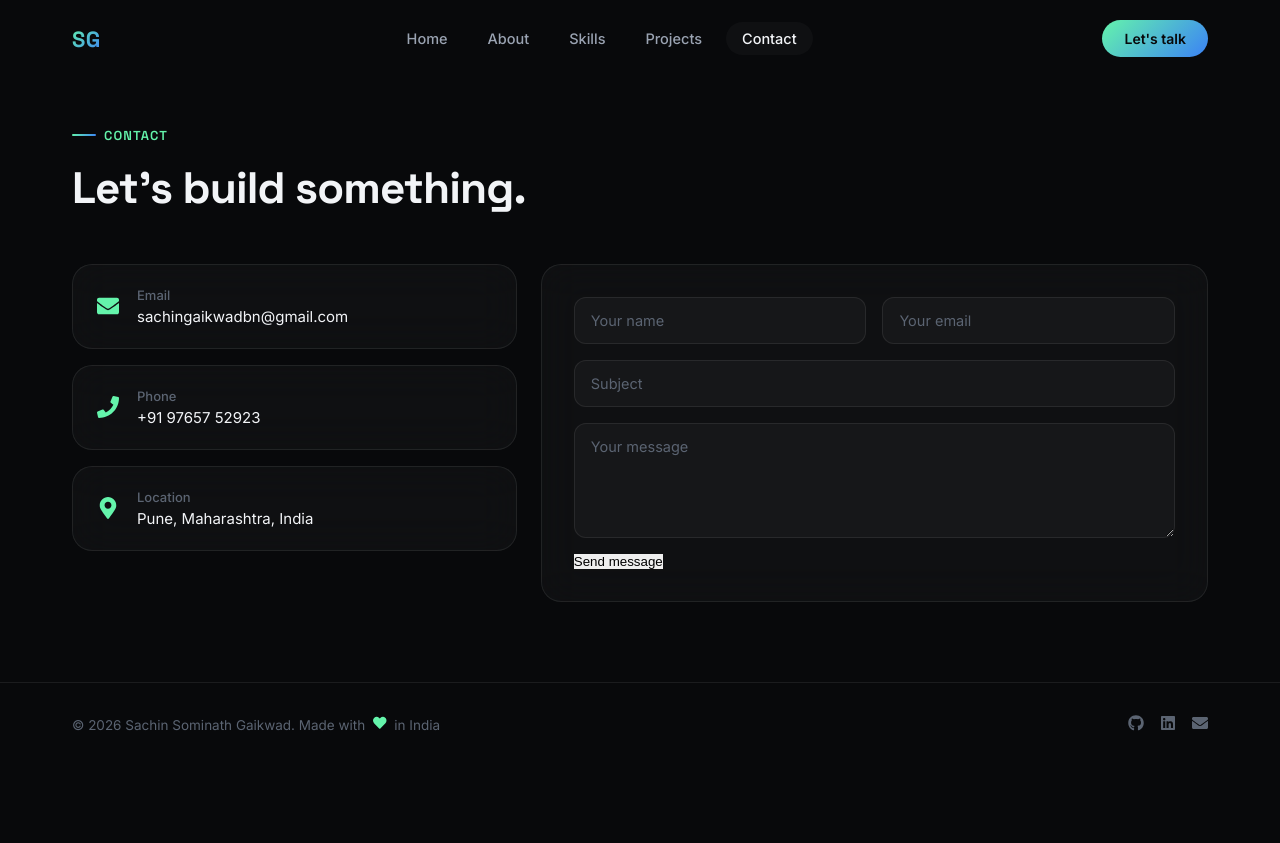
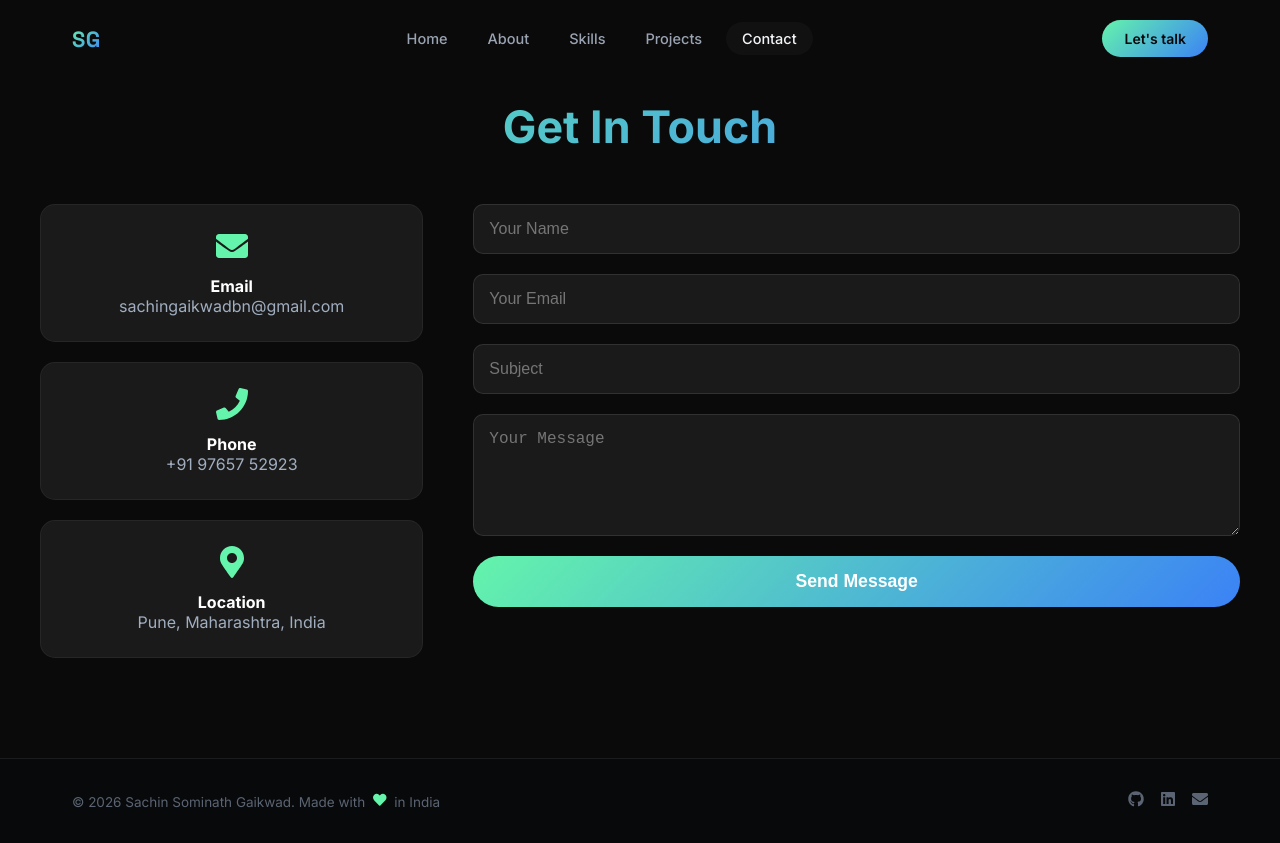
Before and after one commit to SachinGaikwad2204/my-portfolio, a React (Create React App) app: page /contact in a window 1280 px wide. Before the commit the page ends 800 px from the top, so only its background shows below. Built offline with nearby package versions, Linux system fonts and the light colour scheme; the HTML template or start-up script is replaced by a standard one.

Commit message:
Fix emailjs dependency and build

```diff
--- a/src/components/Contact.js
+++ b/src/components/Contact.js
@@ -1,115 +1,71 @@
-import React, { useState, useRef } from 'react';
-import emailjs from '@emailjs/browser';
+import React, { useState } from 'react';
 import { FaEnvelope, FaPhone, FaMapMarkerAlt } from 'react-icons/fa';
 import { personalInfo } from '../data/portfolioData';
-import useReveal from '../hooks/useReveal';
-import './Contact.css';
-
-const SERVICE_ID = 'YOUR_SERVICE_ID';
-const TEMPLATE_ID = 'YOUR_TEMPLATE_ID';
-const PUBLIC_KEY = 'YOUR_PUBLIC_KEY';
 
 const Contact = () => {
-  const formRef = useRef(null);
-  const [formData, setFormData] = useState({ name: '', email: '', subject: '', message: '' });
+  const [formData, setFormData] = useState({
+    name: '',
+    email: '',
+    subject: '',
+    message: ''
+  });
   const [isSubmitting, setIsSubmitting] = useState(false);
-  const [status, setStatus] = useState(null); // 'success' | 'error' | null
-  const ref = useReveal();
+  const [submitted, setSubmitted] = useState(false);
 
-  const handleChange = (e) => setFormData({ ...formData, [e.target.name]: e.target.value });
+  const handleChange = (e) => {
+    setFormData({
+      ...formData,
+      [e.target.name]: e.target.value
+    });
+  };
 
   const handleSubmit = (e) => {
     e.preventDefault();
     setIsSubmitting(true);
-    setStatus(null);
 
-    emailjs.sendForm(SERVICE_ID, TEMPLATE_ID, formRef.current, { publicKey: PUBLIC_KEY })
-      .then(() => {
-        setStatus('success');
+    setTimeout(() => {
+      setIsSubmitting(false);
+      setSubmitted(true);
       setFormData({ name: '', email: '', subject: '', message: '' });
-      })
-      .catch((err) => {
-        console.error('EmailJS error:', err);
-        setStatus('error');
-      })
-      .finally(() => {
-        setIsSubmitting(false);
-        setTimeout(() => setStatus(null), 6000);
-      });
+      setTimeout(() => setSubmitted(false), 5000);
+    }, 1500);
   };
 
   return (
-    <section className="contact" ref={ref}>
-      <div className="container">
-        <div className="section-label">Contact</div>
-        <h2 className="section-title reveal">Let's build something.</h2>
-
-        <div className="contact-grid">
-          <div className="contact-info reveal">
-            <a href={`mailto:${personalInfo.email}`} className="info-card glass-card">
-              <FaEnvelope className="contact-icon" />
-              <div>
-                <h4>Email</h4>
-                <p>{personalInfo.email}</p>
+    <section style={{ padding: '100px 20px', background: '#0a0a0a' }}>
+      <div style={{ maxWidth: '1200px', margin: '0 auto' }}>
+        <h2 style={{ fontSize: '2.8rem', textAlign: 'center', marginBottom: '50px', background: 'linear-gradient(135deg, #64f4ab, #3b82f6)', WebkitBackgroundClip: 'text', WebkitTextFillColor: 'transparent' }}>Get In Touch</h2>
+        <div style={{ display: 'grid', gridTemplateColumns: '1fr 2fr', gap: '50px' }}>
+          <div style={{ display: 'flex', flexDirection: 'column', gap: '20px' }}>
+            <div style={{ background: '#1a1a1a', padding: '25px', borderRadius: '15px', border: '1px solid rgba(255,255,255,0.05)', textAlign: 'center' }}>
+              <FaEnvelope style={{ fontSize: '2rem', color: '#64f4ab', marginBottom: '10px' }} />
+              <h4 style={{ color: '#fff' }}>Email</h4>
+              <p style={{ color: '#a0aec0' }}>{personalInfo.email}</p>
             </div>
-            </a>
-            <a href={`tel:${personalInfo.phone.replace(/\s/g, '')}`} className="info-card glass-card">
-              <FaPhone className="contact-icon" />
-              <div>
-                <h4>Phone</h4>
-                <p>{personalInfo.phone}</p>
+            <div style={{ background: '#1a1a1a', padding: '25px', borderRadius: '15px', border: '1px solid rgba(255,255,255,0.05)', textAlign: 'center' }}>
+              <FaPhone style={{ fontSize: '2rem', color: '#64f4ab', marginBottom: '10px' }} />
+              <h4 style={{ color: '#fff' }}>Phone</h4>
+              <p style={{ color: '#a0aec0' }}>{personalInfo.phone}</p>
             </div>
-            </a>
-            <div className="info-card glass-card">
-              <FaMapMarkerAlt className="contact-icon" />
-              <div>
-                <h4>Location</h4>
-                <p>{personalInfo.location}</p>
-              </div>
+            <div style={{ background: '#1a1a1a', padding: '25px', borderRadius: '15px', border: '1px solid rgba(255,255,255,0.05)', textAlign: 'center' }}>
+              <FaMapMarkerAlt style={{ fontSize: '2rem', color: '#64f4ab', marginBottom: '10px' }} />
+              <h4 style={{ color: '#fff' }}>Location</h4>
+              <p style={{ color: '#a0aec0' }}>{personalInfo.location}</p>
             </div>
           </div>
 
-          <form ref={formRef} onSubmit={handleSubmit} className="contact-form glass-card reveal">
-  {status === 'success' && <div className="success-message">Message sent — I'll get back to you soon!</div>}
-  {status === 'error' && <div className="error-message">Something went wrong. Please email me directly instead.</div>}
-
-  <div className="form-row">
-    <input
-      type="text"
-      name="from_name"
-      placeholder="Your name"
-      value={formData.name}
-      onChange={(e) => setFormData({ ...formData, name: e.target.value })}
-      required
-    />
-    <input
-      type="email"
-      name="from_email"
-      placeholder="Your email"
-      value={formData.email}
-      onChange={(e) => setFormData({ ...formData, email: e.target.value })}
-      required
-    />
+          <form onSubmit={handleSubmit} style={{ display: 'flex', flexDirection: 'column', gap: '20px' }}>
+            {submitted && (
+              <div style={{ background: 'rgba(100, 244, 171, 0.1)', color: '#64f4ab', padding: '15px', borderRadius: '10px', border: '1px solid rgba(100, 244, 171, 0.2)', textAlign: 'center' }}>
+                Message sent successfully!
               </div>
-  <input
-    type="text"
-    name="subject"
-    placeholder="Subject"
-    value={formData.subject}
-    onChange={(e) => setFormData({ ...formData, subject: e.target.value })}
-    required
-  />
-  <textarea
-    name="message"
-    placeholder="Your message"
-    value={formData.message}
-    onChange={(e) => setFormData({ ...formData, message: e.target.value })}
-    required
-    rows="5"
-  />
-
-  <button type="submit" className="btn btn-primary" disabled={isSubmitting}>
-    {isSubmitting ? 'Sending...' : 'Send message'}
+            )}
+            <input type="text" name="name" placeholder="Your Name" value={formData.name} onChange={handleChange} style={{ width: '100%', padding: '15px', background: '#1a1a1a', border: '1px solid rgba(255,255,255,0.1)', borderRadius: '10px', color: '#fff', fontSize: '1rem' }} required />
+            <input type="email" name="email" placeholder="Your Email" value={formData.email} onChange={handleChange} style={{ width: '100%', padding: '15px', background: '#1a1a1a', border: '1px solid rgba(255,255,255,0.1)', borderRadius: '10px', color: '#fff', fontSize: '1rem' }} required />
+            <input type="text" name="subject" placeholder="Subject" value={formData.subject} onChange={handleChange} style={{ width: '100%', padding: '15px', background: '#1a1a1a', border: '1px solid rgba(255,255,255,0.1)', borderRadius: '10px', color: '#fff', fontSize: '1rem' }} required />
+            <textarea name="message" placeholder="Your Message" value={formData.message} onChange={handleChange} required rows="5" style={{ width: '100%', padding: '15px', background: '#1a1a1a', border: '1px solid rgba(255,255,255,0.1)', borderRadius: '10px', color: '#fff', fontSize: '1rem', resize: 'vertical' }} />
+            <button type="submit" style={{ padding: '15px 40px', background: 'linear-gradient(135deg, #64f4ab, #3b82f6)', color: '#fff', border: 'none', borderRadius: '50px', fontSize: '1.1rem', fontWeight: '600', cursor: 'pointer' }} disabled={isSubmitting}>
+              {isSubmitting ? 'Sending...' : 'Send Message'}
             </button>
           </form>
         </div>
```
Also changed, not shown: package.json (+5 -3 lines), 1 other file (tests, documents, lock files or other folders). Lines whose indentation alone changed are shown as unchanged.
